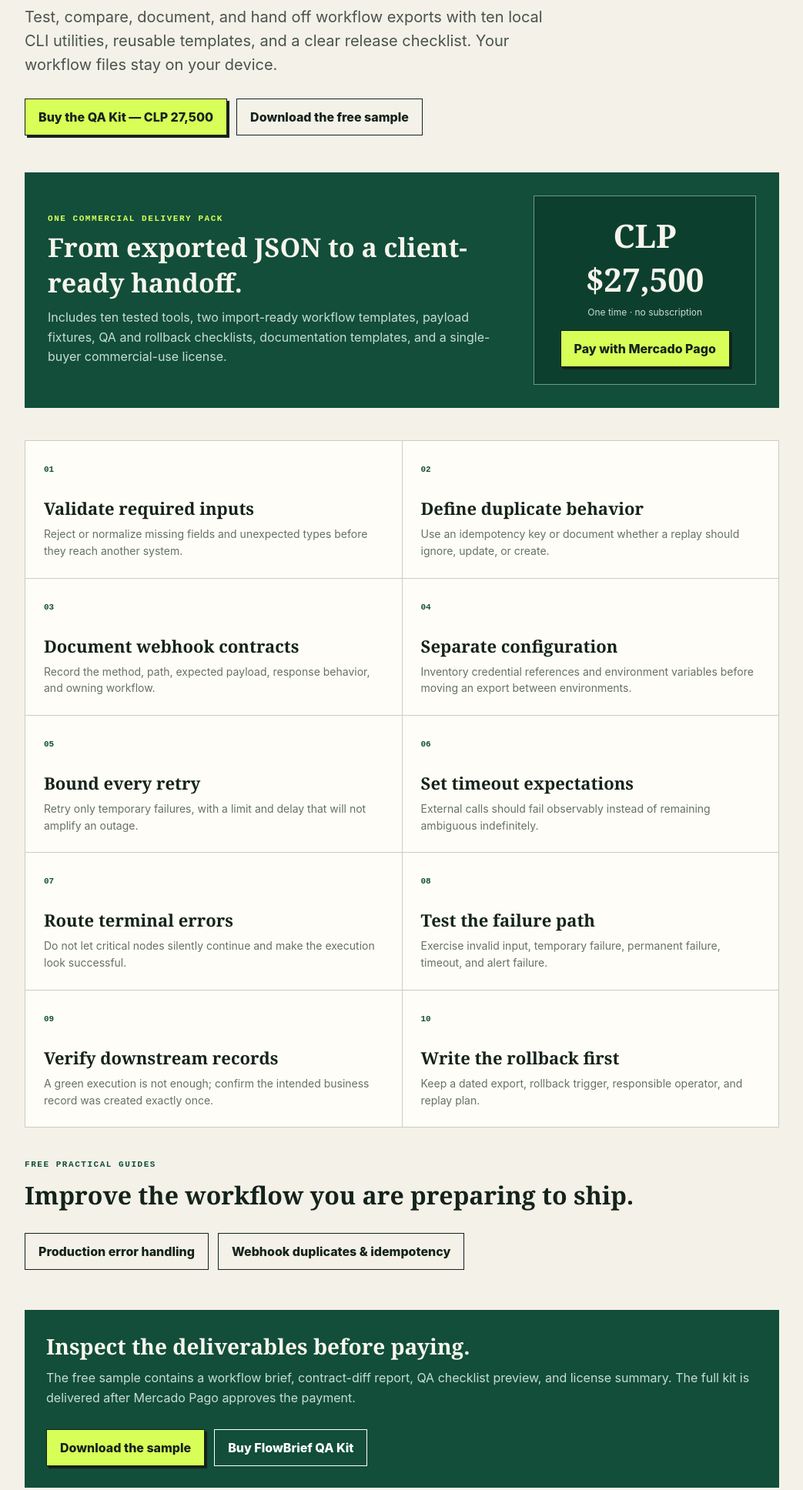
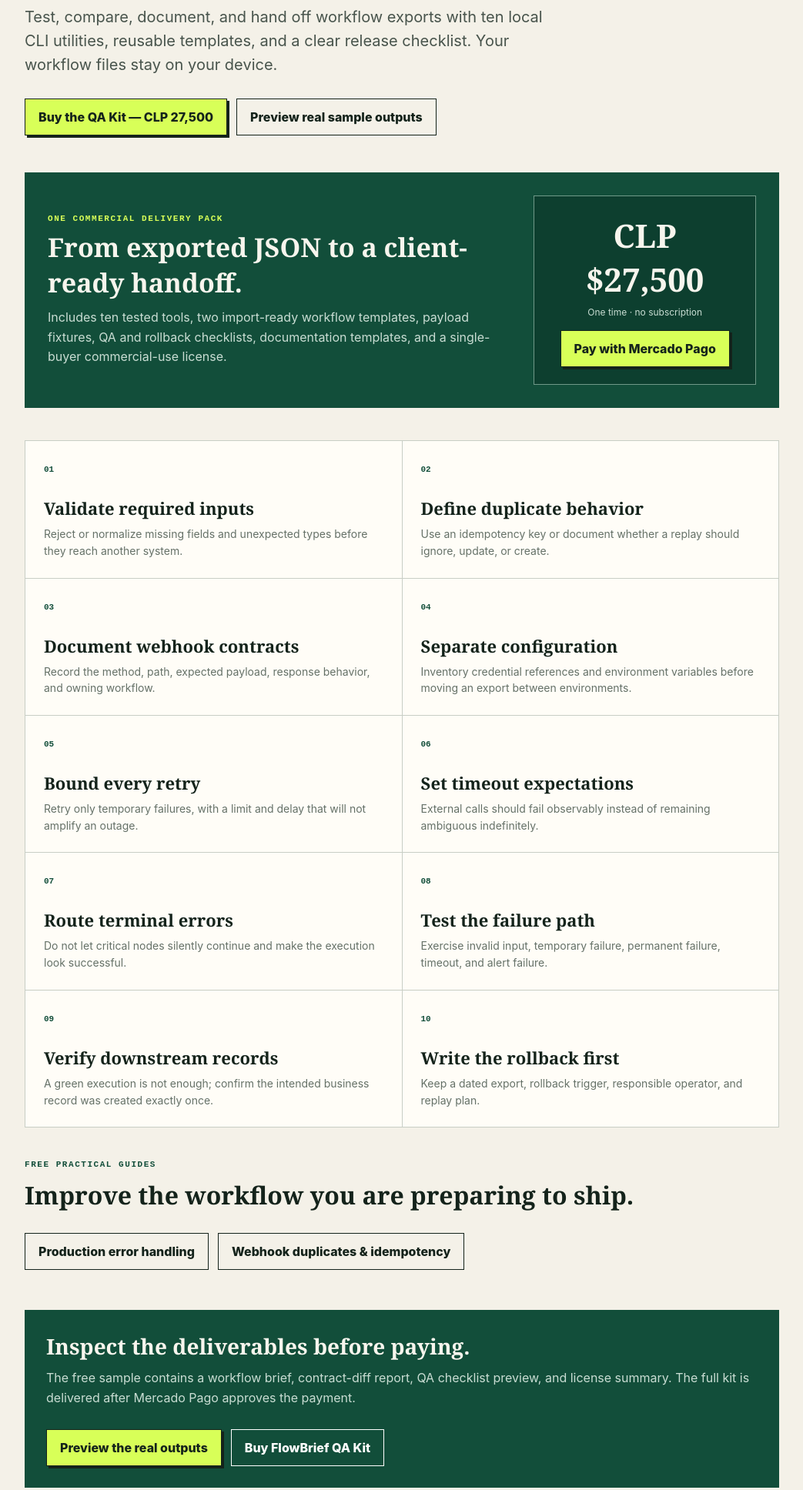
Before and after one commit to Y1susSlayerr/Y1susSlayerr.github.io, a plain HTML site: page index.html in a window 1280 px wide. Shown: the part 422-2358 px from the top of the page at 77% size, without its empty margins (118-1161 px from the left). Drawn offline with Linux system fonts and the light colour scheme.

Commit message:
Route landing visitors through visible sample proof

```diff
--- a/index.html
+++ b/index.html
@@ -32,7 +32,7 @@
     <p>Test, compare, document, and hand off workflow exports with ten local CLI utilities, reusable templates, and a clear release checklist. Your workflow files stay on your device.</p>
     <div class="actions">
       <a class="button" href="https://mpago.la/1BuLRCS">Buy the QA Kit — CLP 27,500</a>
-      <a class="button secondary" href="https://workflow-hardening-lab.yisuspablo.chatgpt.site/flowbrief-qa-kit-sample.zip">Download the free sample</a>
+      <a class="button secondary" href="https://workflow-hardening-lab.yisuspablo.chatgpt.site/#sample-preview">Preview real sample outputs</a>
     </div>
   </header>
   <main class="shell">
@@ -64,7 +64,7 @@
     <section class="boundary">
       <h2>Inspect the deliverables before paying.</h2>
       <p>The free sample contains a workflow brief, contract-diff report, QA checklist preview, and license summary. The full kit is delivered after Mercado Pago approves the payment.</p>
-      <div class="actions"><a class="button" href="https://workflow-hardening-lab.yisuspablo.chatgpt.site/flowbrief-qa-kit-sample.zip">Download the sample</a><a class="button secondary" style="color:white;border-color:white" href="https://mpago.la/1BuLRCS">Buy FlowBrief QA Kit</a></div>
+      <div class="actions"><a class="button" href="https://workflow-hardening-lab.yisuspablo.chatgpt.site/#sample-preview">Preview the real outputs</a><a class="button secondary" style="color:white;border-color:white" href="https://mpago.la/1BuLRCS">Buy FlowBrief QA Kit</a></div>
     </section>
   </main>
   <footer class="shell"><span>Independent project — not affiliated with n8n or Mercado Pago.</span><span>Secure payment processed by Mercado Pago.</span></footer>
```
